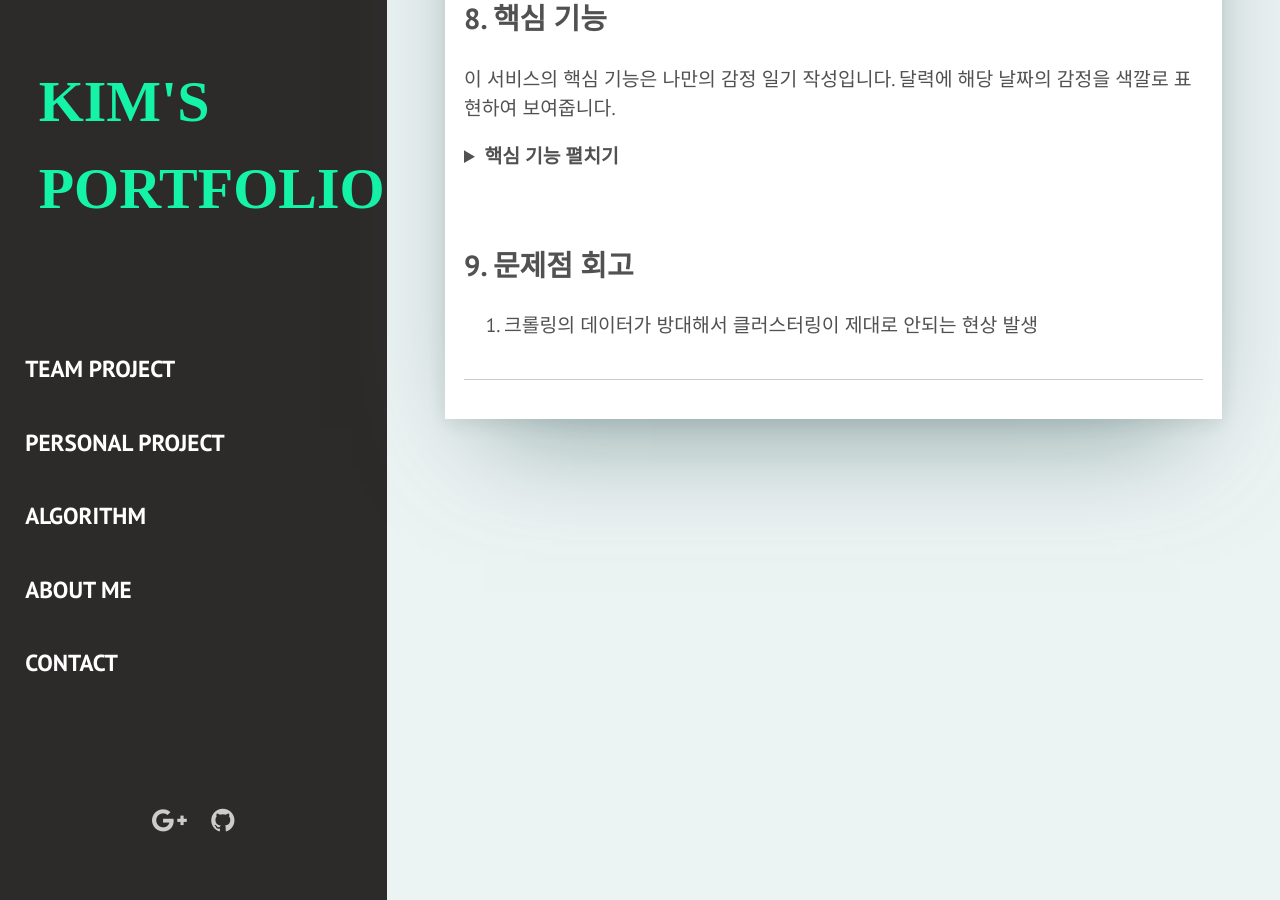
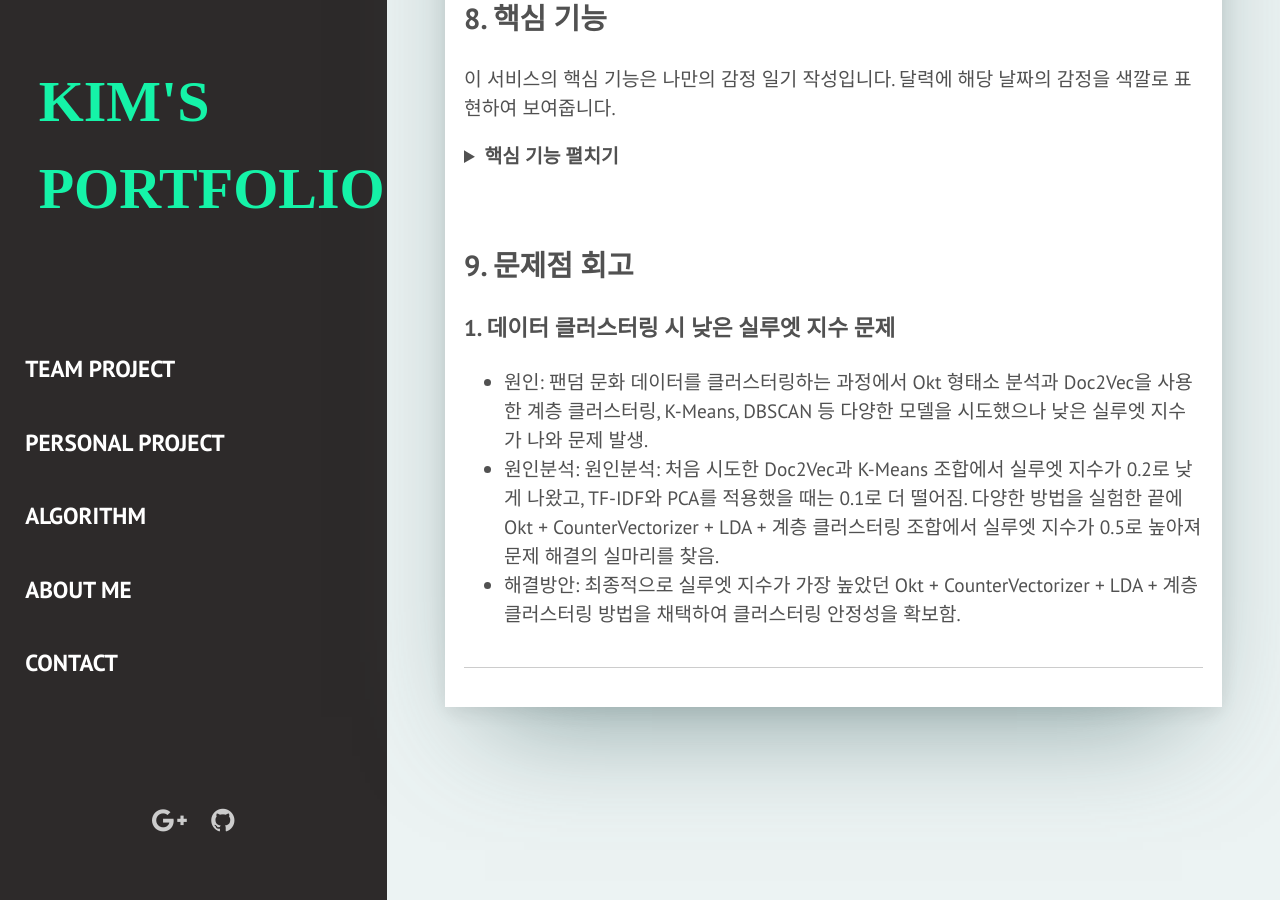
Before and after one commit to kimgusxo/kimgusxo.github.io, a Jekyll site: the page built from _team_projects/lightme.markdown, in a window 1280 px wide and 900 px high, scrolled down 3747 px. Built offline with Jekyll 4.4.1, drawn with Linux system fonts in a browser that asks for light colours; some web fonts are replaced.

Commit message:
팀프로젝트 추가

```diff
--- a/_team_projects/lightme.markdown
+++ b/_team_projects/lightme.markdown
@@ -61,8 +61,8 @@ description: (부트캠프 CX 프로젝트) K-POP 팬들을 위한 덕질 어플
 <b>1차 크롤링 펼치기</b>
 </summary>
 <div markdown="1">
-![FirstCrawling1](../assets/img/team-project/LightMe-Crawling1-1.png)
-![FirstCrawling2](../assets/img/team-project/LightMe-Crawling1-2.png)
+![FirstCrawling1](../assets/img/team_project/LightMe-Crawling1-1.png)
+![FirstCrawling2](../assets/img/team_project/LightMe-Crawling1-2.png)
 </div>
 </details>
 
@@ -72,7 +72,7 @@ description: (부트캠프 CX 프로젝트) K-POP 팬들을 위한 덕질 어플
 <b>2차 크롤링 펼치기</b>
 </summary>
 <div markdown="1">
-![SecondCrawling](../assets/img/team-project/LightMe-Crawling2.png)
+![SecondCrawling](../assets/img/team_project/LightMe-Crawling2.png)
 </div>
 </details>
 
@@ -82,7 +82,7 @@ description: (부트캠프 CX 프로젝트) K-POP 팬들을 위한 덕질 어플
 <b>1차 액션 클러스터링 펼치기</b>
 </summary>
 <div markdown="1">
-![FirstActionClustering](../assets/img/team-project/LightMe-ActionClustering1.png)
+![FirstActionClustering](../assets/img/team_project/LightMe-ActionClustering1.png)
 </div>
 </details>
 
@@ -92,7 +92,7 @@ description: (부트캠프 CX 프로젝트) K-POP 팬들을 위한 덕질 어플
 <b>1차 액션 토픽 분석 펼치기</b>
 </summary>
 <div markdown="1">
-![FirstActionTopicAnalysis](../assets/img/team-project/LightMe-ActionTopic1.png)
+![FirstActionTopicAnalysis](../assets/img/team_project/LightMe-ActionTopic1.png)
 </div>
 </details>
 
@@ -102,7 +102,7 @@ description: (부트캠프 CX 프로젝트) K-POP 팬들을 위한 덕질 어플
 <b>2차 액션 클러스터링 펼치기</b>
 </summary>
 <div markdown="1">
-![SecondActionClustering](../assets/img/team-project/LightMe-ActionClustering2.png)
+![SecondActionClustering](../assets/img/team_project/LightMe-ActionClustering2.png)
 </div>
 </details>
 
@@ -112,7 +112,7 @@ description: (부트캠프 CX 프로젝트) K-POP 팬들을 위한 덕질 어플
 <b>2차 액션 토픽 분석 펼치기</b>
 </summary>
 <div markdown="1">
-![SecondActionTopicAnalysis](../assets/img/team-project/LightMe-ActionTopic2.png)
+![SecondActionTopicAnalysis](../assets/img/team_project/LightMe-ActionTopic2.png)
 </div>
 </details>
 
@@ -122,7 +122,7 @@ description: (부트캠프 CX 프로젝트) K-POP 팬들을 위한 덕질 어플
 <b>페르소나 도출 펼치기</b>
 </summary>
 <div markdown="1">
-![Persona](../assets/img/team-project/LightMe-Persona.png)
+![Persona](../assets/img/team_project/LightMe-Persona.png)
 </div>
 </details>
 
@@ -277,4 +277,7 @@ description: (부트캠프 CX 프로젝트) K-POP 팬들을 위한 덕질 어플
 <br>
 
 ## 9. 문제점 회고
-1. 크롤링의 데이터가 방대해서 클러스터링이 제대로 안되는 현상 발생
+### 1. 데이터 클러스터링 시 낮은 실루엣 지수 문제
+- 원인: 팬덤 문화 데이터를 클러스터링하는 과정에서 Okt 형태소 분석과 Doc2Vec을 사용한 계층 클러스터링, K-Means, DBSCAN 등 다양한 모델을 시도했으나 낮은 실루엣 지수가 나와 문제 발생.
+- 원인분석: 원인분석: 처음 시도한 Doc2Vec과 K-Means 조합에서 실루엣 지수가 0.2로 낮게 나왔고, TF-IDF와 PCA를 적용했을 때는 0.1로 더 떨어짐. 다양한 방법을 실험한 끝에 Okt + CounterVectorizer + LDA + 계층 클러스터링 조합에서 실루엣 지수가 0.5로 높아져 문제 해결의 실마리를 찾음.
+- 해결방안: 최종적으로 실루엣 지수가 가장 높았던 Okt + CounterVectorizer + LDA + 계층 클러스터링 방법을 채택하여 클러스터링 안정성을 확보함.
```
